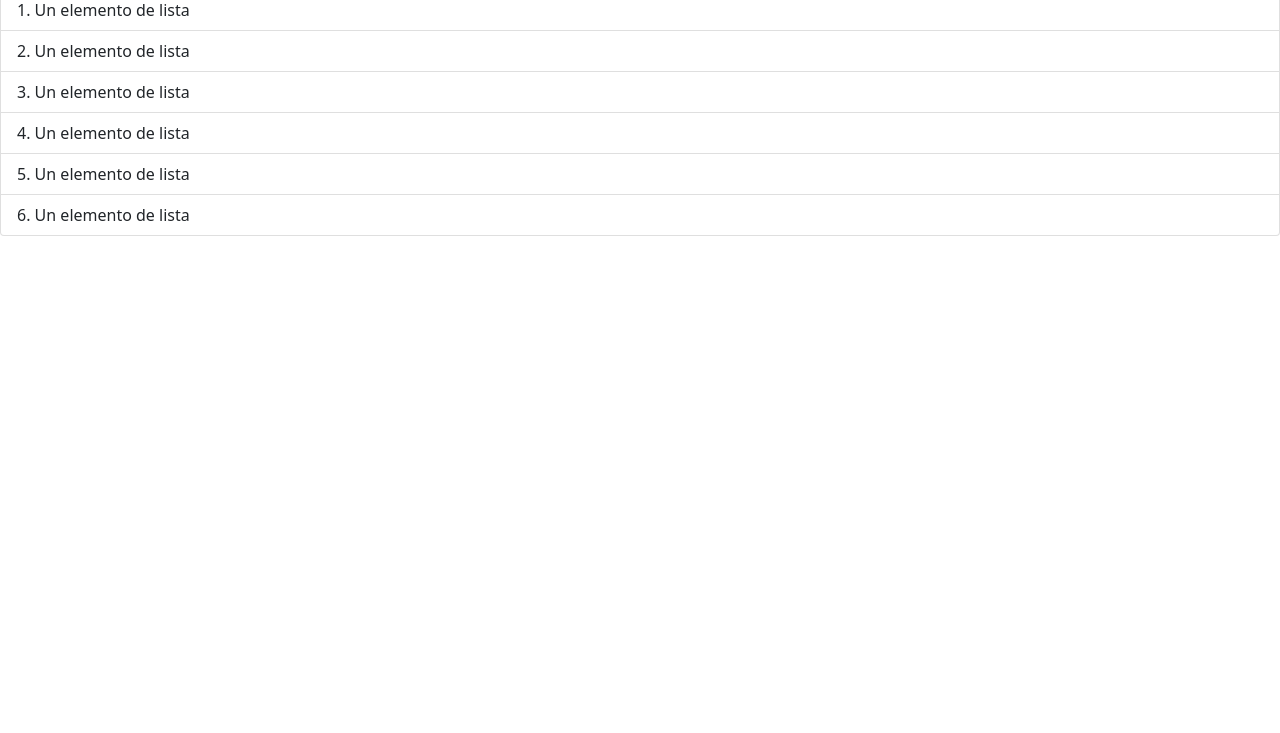
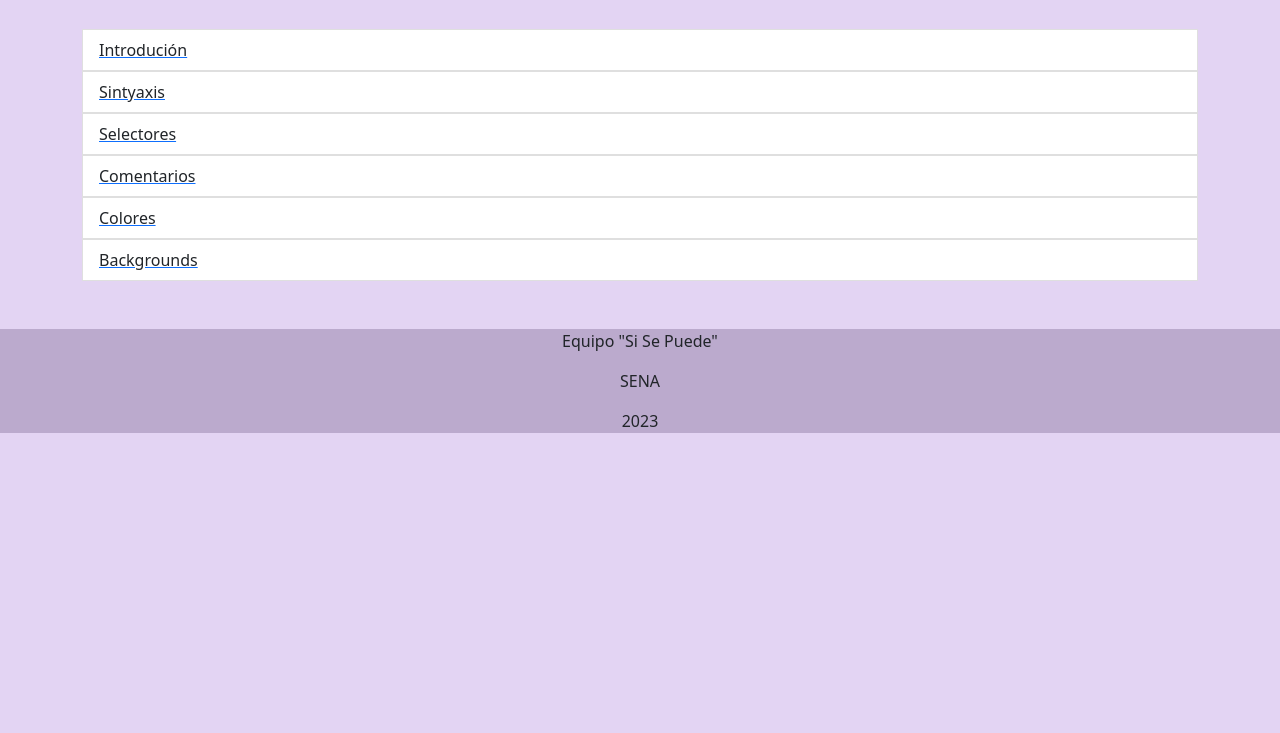
Before and after one commit to luisrojasgh/implementacion_frontend, a plain HTML site: page index.html in a window 1280 px wide. Shown: the part 67-800 px from the top of the page. Drawn offline with nearby package versions, Linux system fonts and the light colour scheme.

Commit message:
commit 2

```diff
--- /dev/null
+++ b/css/estilos.css
@@ -0,0 +1,8 @@
+
+body {
+    background: rgba(115, 42, 199, 0.2) /* Green background with 30% opacity */
+  }
+
+footer {
+    background: rgba(27, 2, 54, 0.2) /* Green background with 30% opacity */
+  }
--- a/index.html
+++ b/index.html
@@ -7,23 +7,35 @@
 
     <!-- Bootstrap CSS -->
     <link href="https://cdn.jsdelivr.net/npm/bootstrap@5.1.3/dist/css/bootstrap.min.css" rel="stylesheet" integrity="sha384-1BmE4kWBq78iYhFldvKuhfTAU6auU8tT94WrHftjDbrCEXSU1oBoqyl2QvZ6jIW3" crossorigin="anonymous">
-
+    <link rel="stylesheet" href="css/estilos.css">
     <title>Minicurso CSS</title>
   </head>
   <body>
-    <header>
+    <header class="text-center mb-5">
         <h1>Fundamentos de CSS</h1>
     </header>
-    <section>
-        <ol class="list-group list-group-numbered">
-            <li class="list-group-item">Un elemento de lista</li>
-            <li class="list-group-item">Un elemento de lista</li>
-            <li class="list-group-item">Un elemento de lista</li>
-            <li class="list-group-item">Un elemento de lista</li>
-            <li class="list-group-item">Un elemento de lista</li>
-            <li class="list-group-item">Un elemento de lista</li>
-        </ol>
-    </section>
+    <div class="container">
+      <div class="row">
+        <div class="col">
+          <section class="mb-5">
+            <ol class="list-group list-group-numbered">
+                <a href=""><li class="list-group-item">Introdución</li></a>
+                <a href=""><li class="list-group-item">Sintyaxis</li></a>
+                <a href=""><li class="list-group-item">Selectores</li></a>
+                <a href=""><li class="list-group-item">Comentarios</li></a>
+                <a href=""><li class="list-group-item">Colores</li></a>
+                <a href=""><li class="list-group-item">Backgrounds</li></a>
+            </ol>
+        </section>
+        </div>
+      </div>
+    </div>
+
+    <footer class="text-center">
+      <p>Equipo "Si Se Puede"</p>
+      <p>SENA</p>
+      <p>2023</p>
+    </footer>
 
     <!-- Optional JavaScript; choose one of the two! -->
 
```
